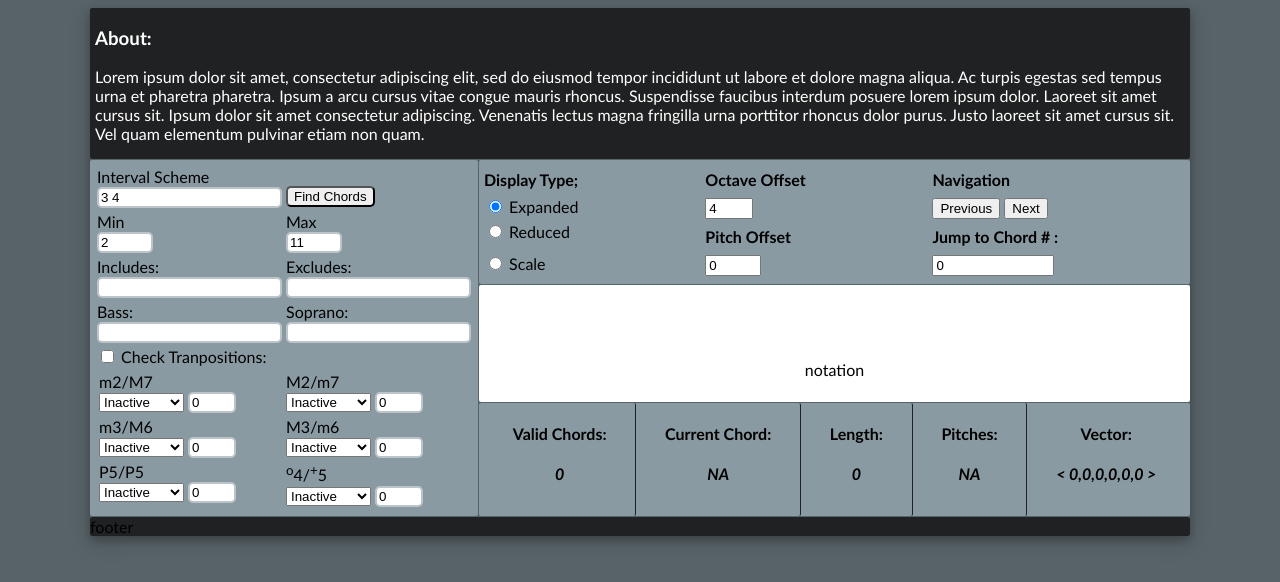
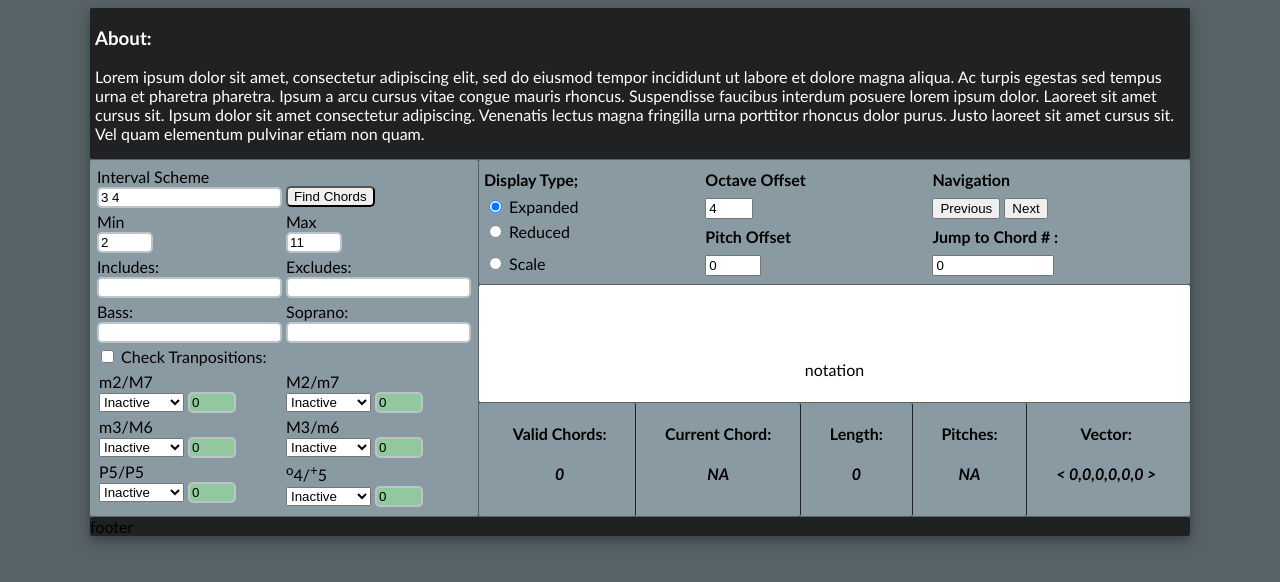
Before and after one commit to QED0711/HarmonicMapper, a plain HTML site: page index.html in a window 1280 px wide. Drawn offline with nearby package versions, Linux system fonts and the light colour scheme; a script that the page names is missing.

Commit message:
UI styled

```diff
--- a/assets/grid.css
+++ b/assets/grid.css
@@ -165,6 +165,15 @@ body{
         }
         .vector5{
             grid-area: vector5;
+        }
+
+
+        .vectorValue{
+            background: rgba(153, 250, 153, 0.473);
+        }
+
+        .vectorValue:disabled{
+            background: rgb(141, 141, 141);
         }
 
 
```
